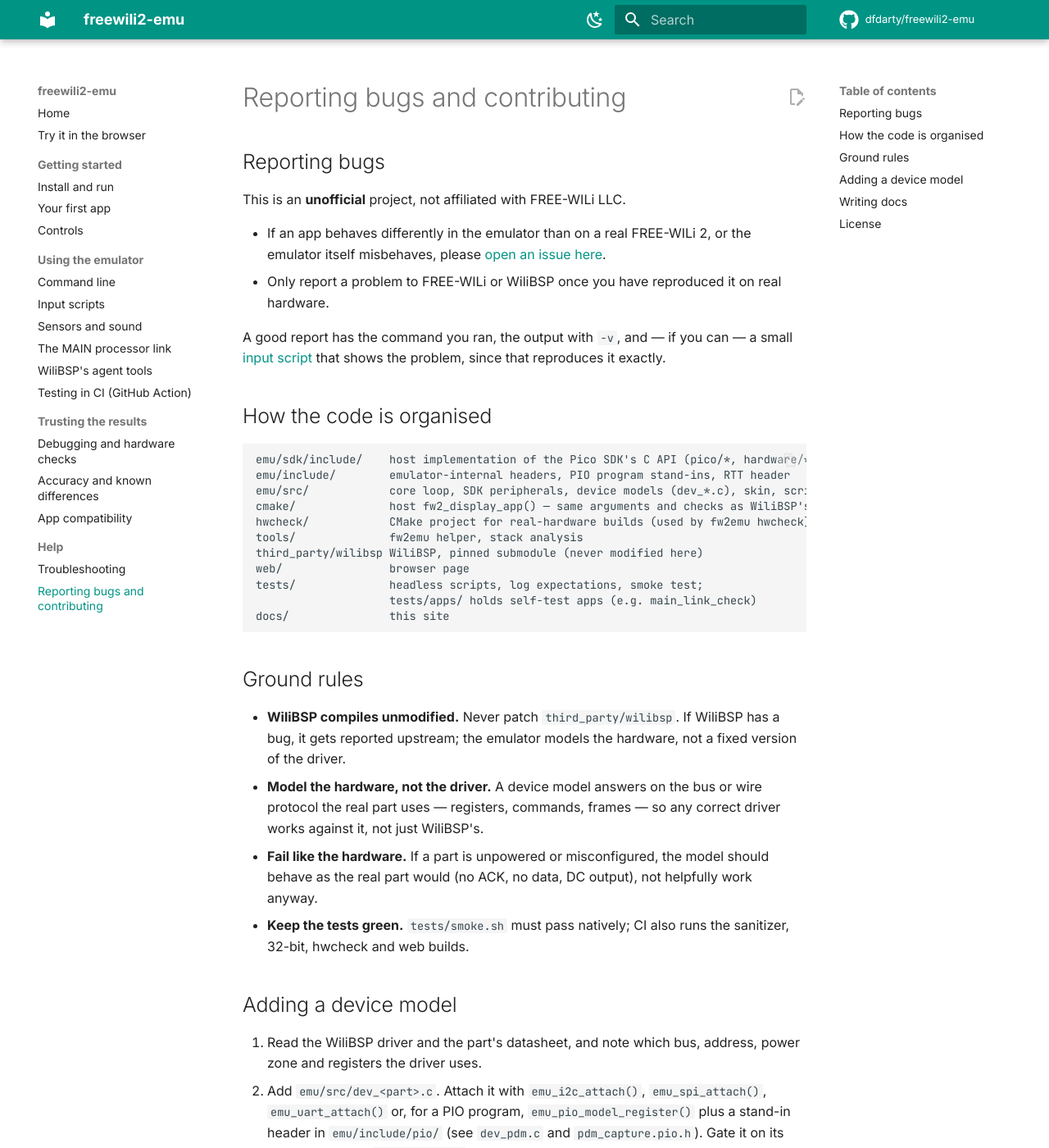
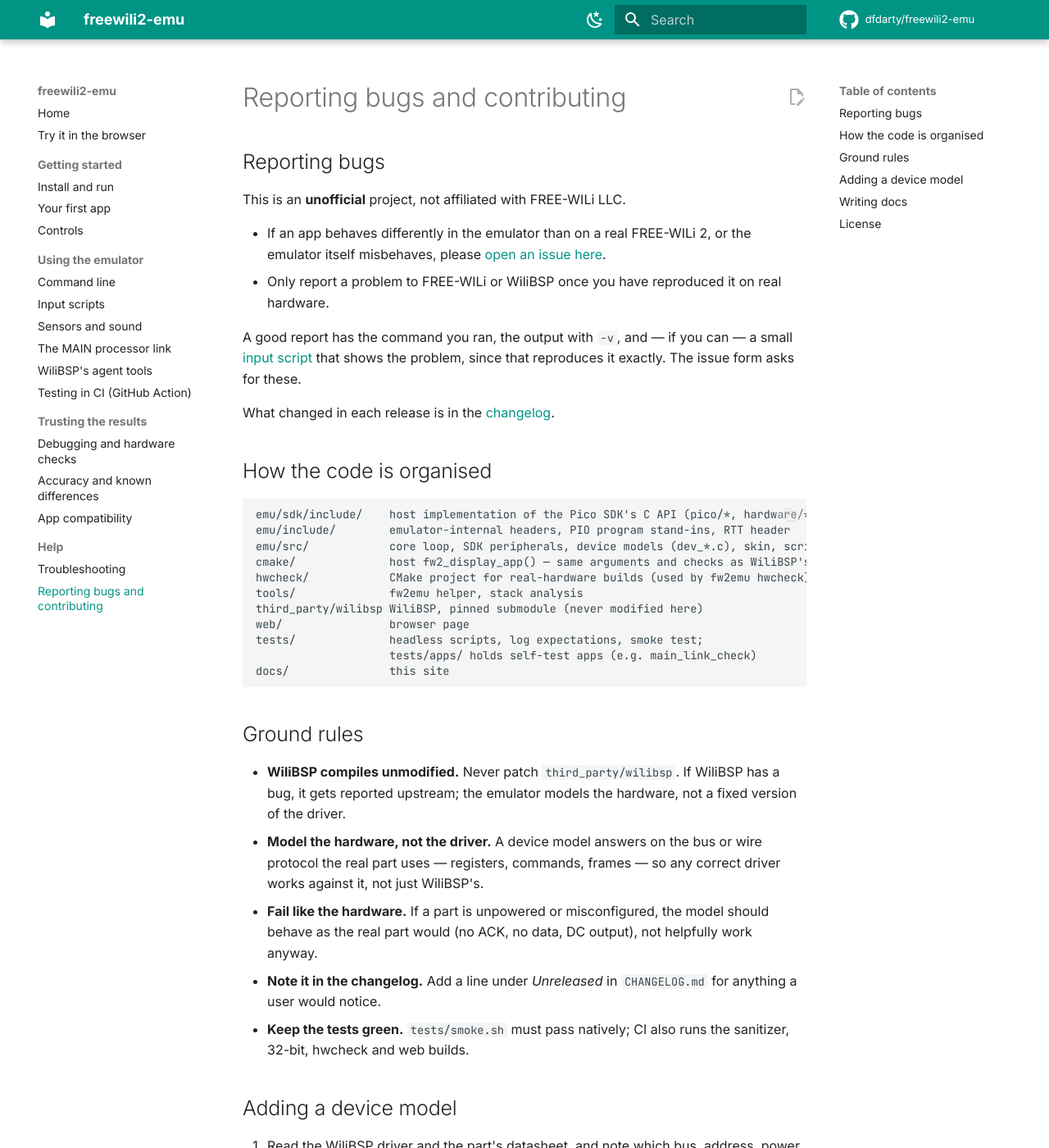
Before and after one commit to dfdarty/freewili2-emu, an MkDocs documentation site: the page built from docs/contributing.md, in a window 1280 px wide and 1400 px high. Shown: the whole window at 82% size. Built offline with MkDocs 1.6.1 and Material for MkDocs 9.7.7, drawn with Linux system fonts in a browser that asks for light colours; comment, search, counter and statistics services are not loaded.

Commit message:
Issue and PR templates, a changelog
Issue forms send emulator problems here and real-board problems to
WiliBSP, and ask for the reproduction that matters (command, -v log,
an input script, where it ran, whether a board was checked).

Co-Authored-By: Claude Opus 5.5 <noreply@anthropic.com>
Claude-Session: https://claude.ai/code/session_011trzLwWpaPA8Ye3xXw5xUM

```diff
--- a/docs/contributing.md
+++ b/docs/contributing.md
@@ -12,7 +12,10 @@ This is an **unofficial** project, not affiliated with FREE-WILi LLC.
 
 A good report has the command you ran, the output with `-v`, and — if you can —
 a small [input script](scripting.md) that shows the problem, since that
-reproduces it exactly.
+reproduces it exactly. The issue form asks for these.
+
+What changed in each release is in the
+[changelog](https://github.com/dfdarty/freewili2-emu/blob/main/CHANGELOG.md).
 
 ## How the code is organised
 
@@ -41,6 +44,8 @@ docs/               this site
 - **Fail like the hardware.** If a part is unpowered or misconfigured, the
   model should behave as the real part would (no ACK, no data, DC output), not
   helpfully work anyway.
+- **Note it in the changelog.** Add a line under *Unreleased* in
+  `CHANGELOG.md` for anything a user would notice.
 - **Keep the tests green.** `tests/smoke.sh` must pass natively; CI also
   runs the sanitizer, 32-bit, hwcheck and web builds.
 
```
Also changed, not shown: CHANGELOG.md (added, +43 -0 lines), .github/pull_request_template.md (added), 3 other files.
